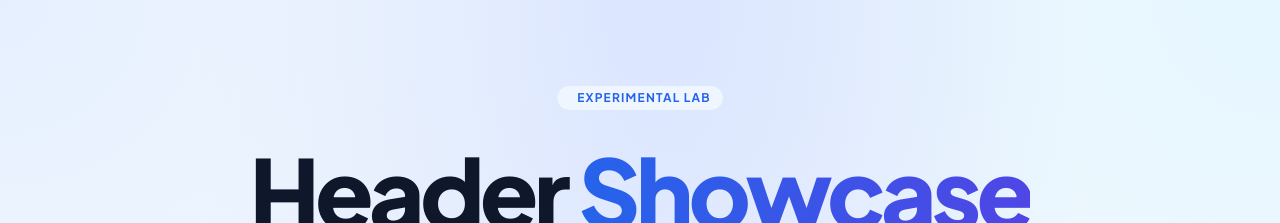
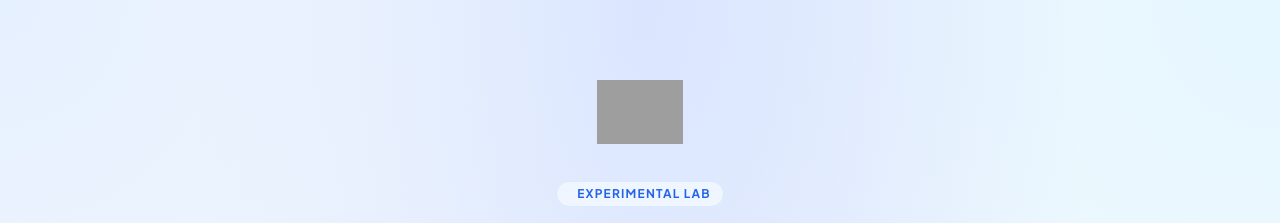
Before and after one commit to AdrianMsc/msc-framekwork-lab, a website: page index.html in a window 1280 px wide. Shown: the top 223 px of the page. Drawn offline with nearby package versions, Linux system fonts and the light colour scheme; grey boxes are pictures that could not be loaded; some icons are missing.

Commit message:
feat: msc logo index

```diff
--- a/index.html
+++ b/index.html
@@ -59,6 +59,9 @@
     <!-- Hero Section -->
     <div class="relative overflow-hidden pt-20 pb-16 px-6">
         <div class="max-w-7xl mx-auto relative z-10 text-center">
+            <div class="flex justify-center mb-8">
+                <img src="https://cdn.mscdirect.com/global/v2/img/header/msc-logo.svg" alt="MSC Direct" class="h-16">
+            </div>
             <div class="inline-flex items-center gap-2 px-3 py-1 rounded-full bg-blue-50 border border-blue-100 text-blue-600 text-xs font-bold uppercase tracking-widest mb-8">
                 <i class="fa-solid fa-flask text-sm"></i> Experimental Lab
             </div>
```
